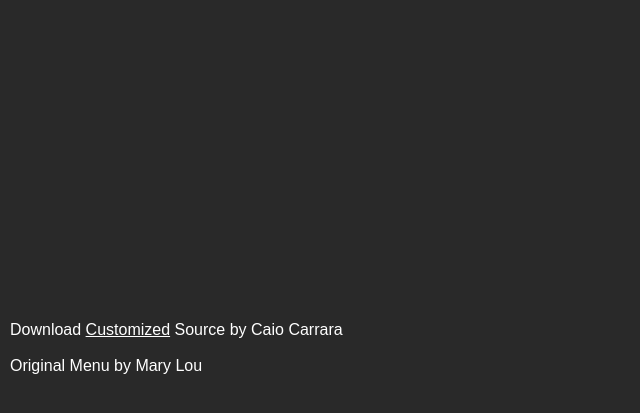
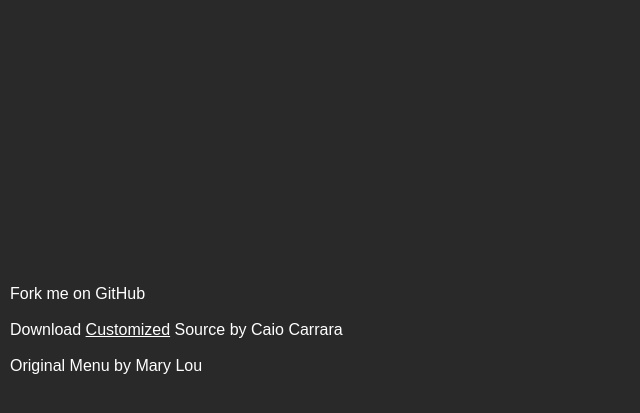
Before and after one commit to GabrielStetco/CustomizedFlyOutMenu, a plain HTML site: page index.html in a window 1280 px wide. Shown: the part 375-788 px from the top of the page, without its empty margins (0-640 px from the left). Drawn offline with Linux system fonts and the light colour scheme.

Commit message:
Included some links on index.html and README

```diff
--- a/index.html
+++ b/index.html
@@ -96,6 +96,7 @@
 	<body>
 		<div>
             <span class="reference">
+                <a href="https://github.com/cacarrara/CustomizedFlyOutMenu/">Fork me on GitHub</a><br/><br/>
                 <a href="http://www.caiocarrara.com.br/home/codeDemo/CustomizedFlyOutMenu/CustomizedFlyOutMenu.zip">Download <u>Customized</u> Source by Caio Carrara</a><br/><br/>
                 <a href="http://tympanus.net/codrops/2010/06/28/awesome-cufonized-fly-out-menu/">Original Menu by Mary Lou</a>
             </span>
```
Also changed, not shown: 1 other file.
